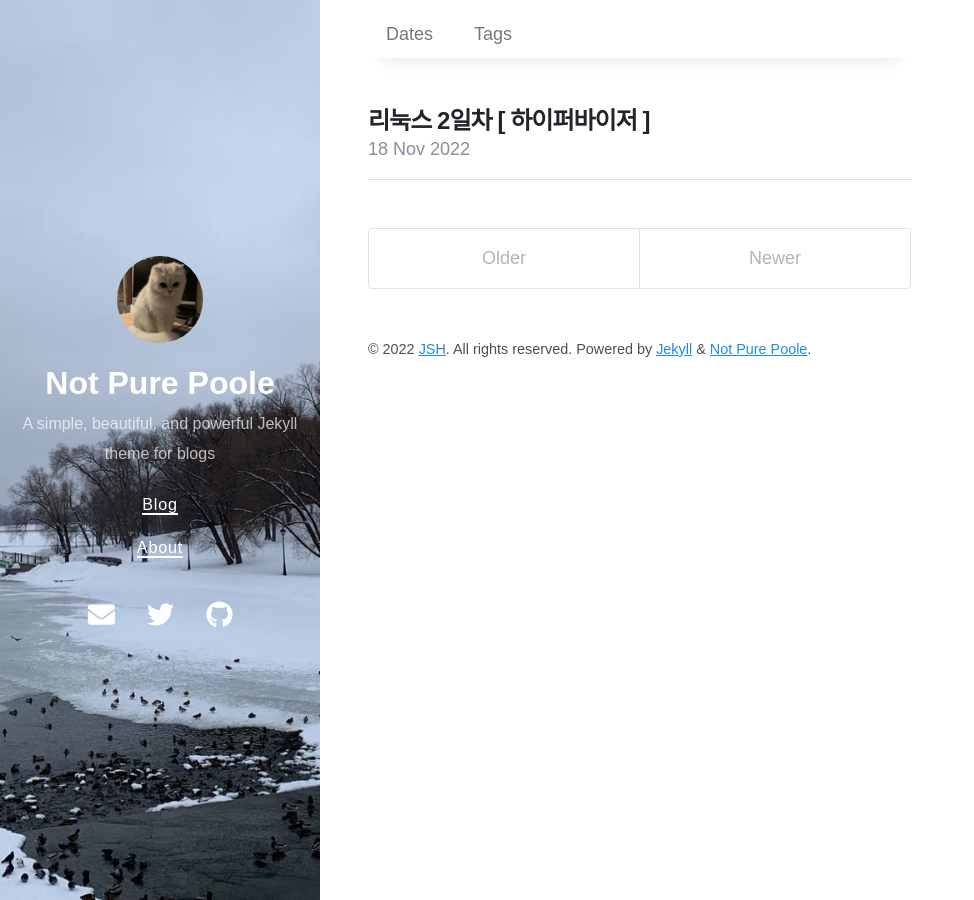
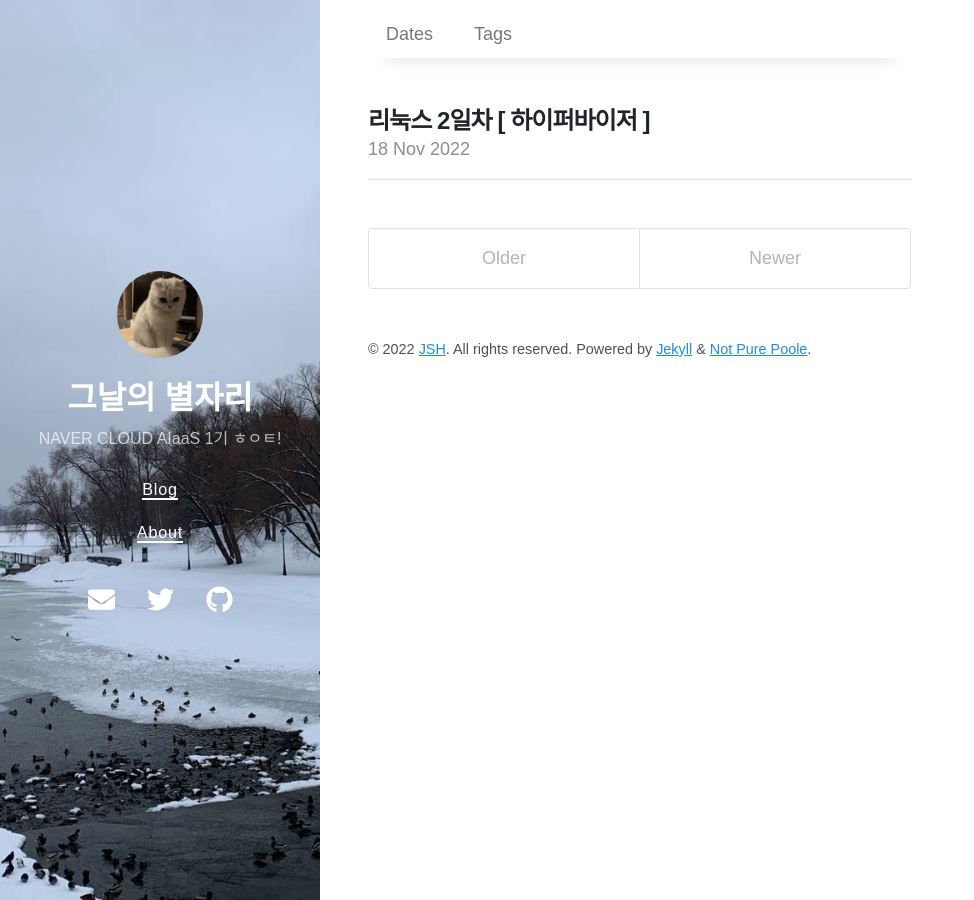
Before and after one commit to whtndgus/JSH, a Jekyll site: the page built from index.html, in a window 1280 px wide. Shown: the whole page, without its empty margins (0-974 px from the left). Built offline with Jekyll 4.4.1, drawn with Linux system fonts in a browser that asks for light colours; nearby versions of some CDN libraries; the list of posts is cut into pages by our own code.

Commit message:
home test

```diff
--- a/_config.yml
+++ b/_config.yml
@@ -1,6 +1,6 @@
 # Setup
-title: Not Pure Poole
-description: A simple, beautiful, and powerful Jekyll theme for blogs
+title: 그날의 별자리
+description: NAVER CLOUD AIaaS 1기 ㅎㅇㅌ!
 url: https://whtndgus.github.io/whtnd.github.io/
 avatar: /avatar.jpeg
 paginate: 100
```
